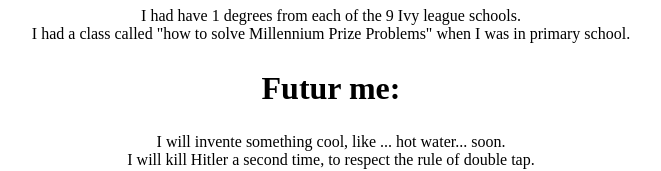
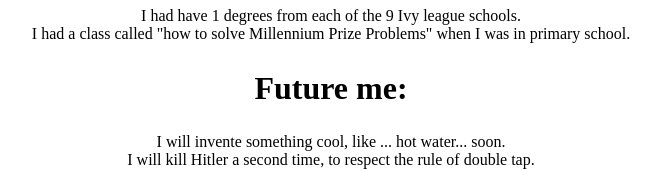
Before and after one commit to totoedf/perso_website, a plain HTML site: page index.html in a window 1280 px wide. Shown: the part 1009-1180 px from the top of the page, without its empty margins (309-970 px from the left). Drawn offline with Linux system fonts and the light colour scheme.

Commit message:
init my super own website 4

```diff
--- a/index.html
+++ b/index.html
@@ -44,7 +44,7 @@
 
     <sectio class="panel" id="futur-me">
         <h2>
-            Futur me:
+            Future me:
         </h2>
         <p>
             <span> I will invente something cool, like ... hot water... soon.</span>
```
